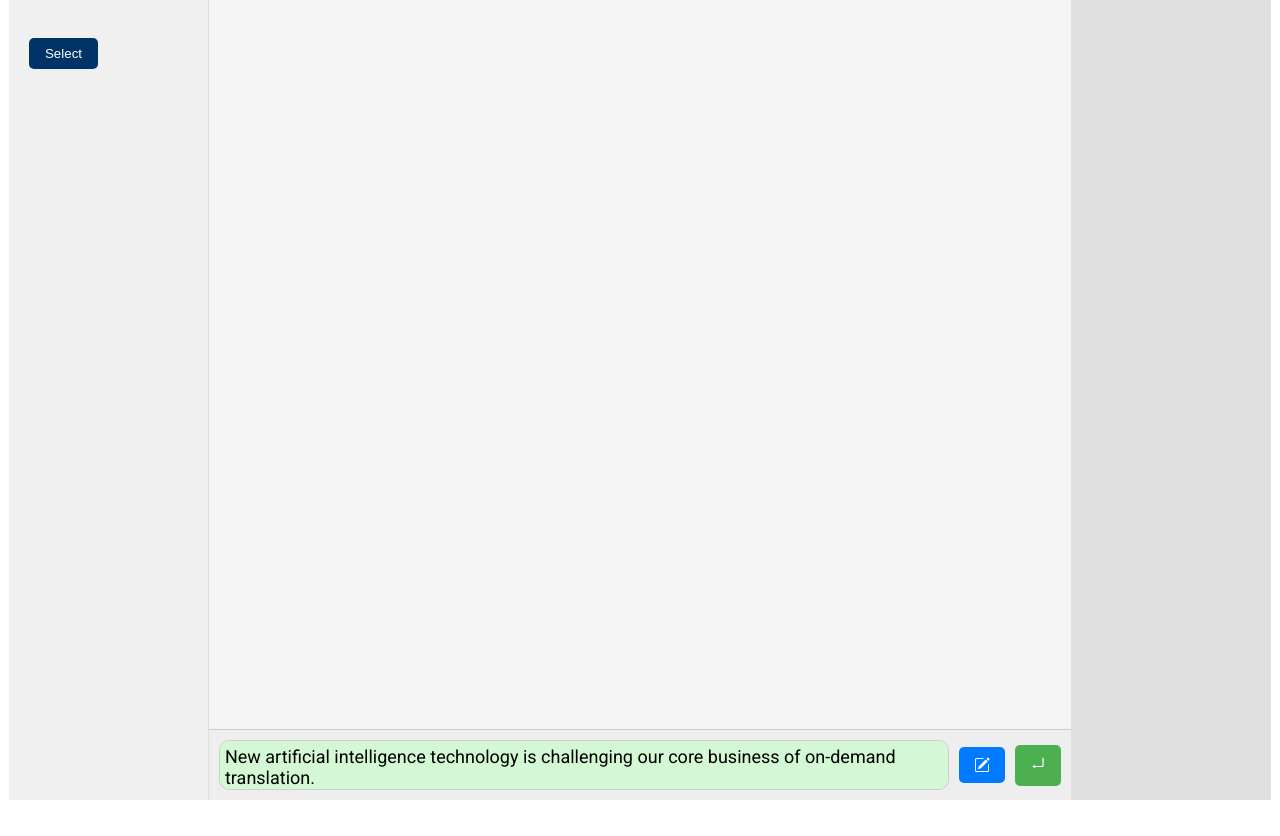
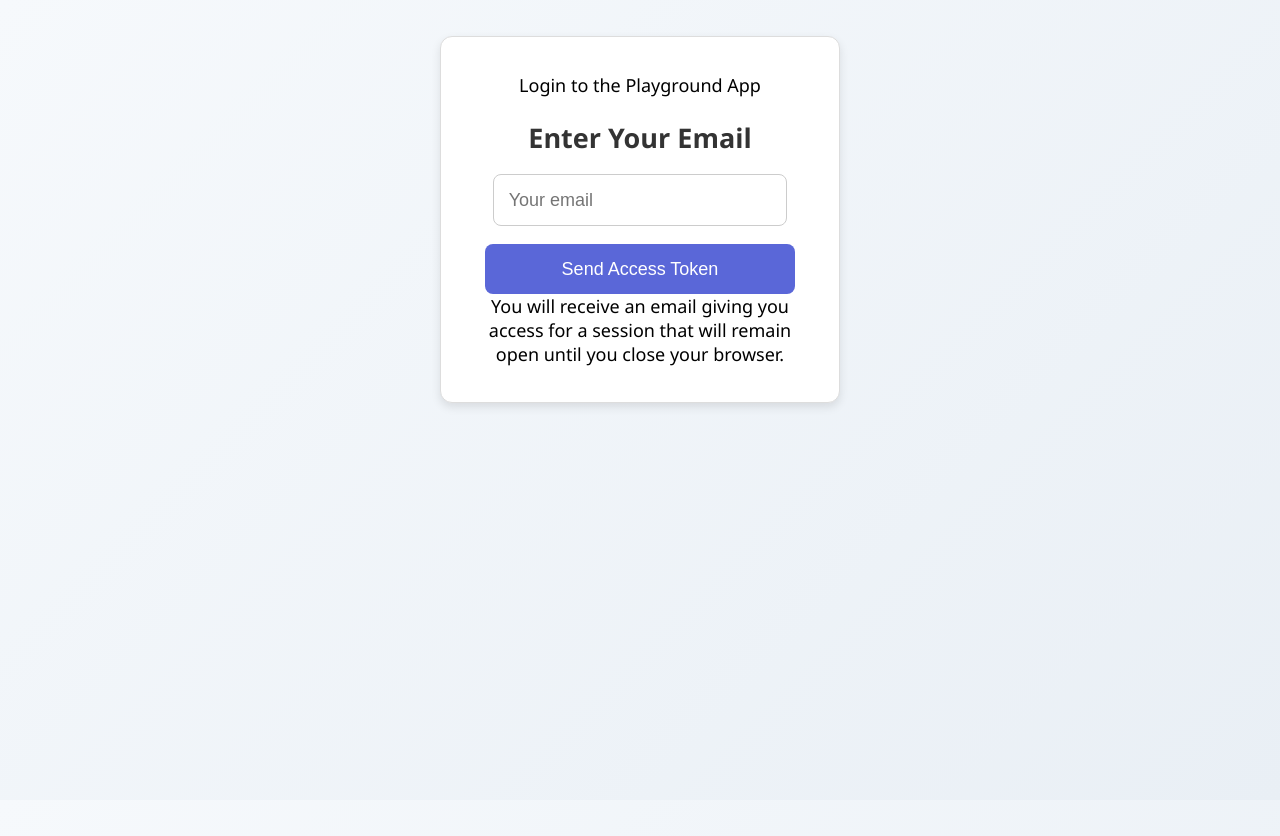
Before and after one commit to agile-athletes/ai-playground, a React (Create React App) app in the folder src/n8nprototype/frontend/: page / in a window 1280 px wide. Before the commit the page ends 800 px from the top, so only its background shows below. Built offline with nearby package versions, Linux system fonts and the light colour scheme.

Commit message:
Feat: email access control needs backend service

```diff
--- a/src/n8nprototype/frontend/src/App.js
+++ b/src/n8nprototype/frontend/src/App.js
@@ -1,12 +1,16 @@
 
-import React from 'react';
+import React, {useState} from 'react';
 import ChatWindow from './components/ChatWindow';
 import InputArea from './components/InputArea';
 import NavigationLeft from './components/NavigationLeft';
 import './App.css';
 import {useAppState} from "./components/UseAppState";
+import {EmailForm} from "./components/EmailForm";
+import {TokenForm} from "./components/TokenForm";
 
 function App() {
+    const [step, setStep] = useState('email'); // 'email', 'token', 'authenticated'
+    const [userEmail, setUserEmail] = useState('');
 
     const { messages, setMessages, sendMessage, workflows, handleSelectWorkflow } = useAppState();
 
@@ -17,9 +21,23 @@ function App() {
 
     const selectWorkflow = (selectedWorkflow) => {
         handleSelectWorkflow(selectedWorkflow)
-    }
+    };
+
+    const handleEmailSuccess = (email) => {
+        setUserEmail(email);
+        setStep('token');
+    };
+
+    const handleTokenVerified = () => {
+        setStep('authenticated');
+        // Redirect to the main app, load user data, etc.
+    };
 
     return (
+        <div>
+            {step === 'email' && <EmailForm onSuccess={handleEmailSuccess} />}
+            {step === 'token' && <TokenForm email={userEmail} onVerified={handleTokenVerified} />}
+            {step === 'authenticated' && (
             <div className="app-wrapper">
                 <NavigationLeft workflows={workflows} selectWorkflow={selectWorkflow}/>
                 <div className="main-content">
@@ -27,6 +45,7 @@ function App() {
                     <InputArea onSend={sendMessage} onNewChat={clearChat}/>
                 </div>
                 <div className="right-sidebar"></div>
+            </div>)}
         </div>
     );
 }
--- /dev/null
+++ b/src/n8nprototype/frontend/src/components/EmailForm.js
@@ -0,0 +1,51 @@
+import React, { useState } from 'react';
+import "./Forms.css"
+
+export function EmailForm({ onSuccess }) {
+    const [email, setEmail] = useState('');
+    const [error, setError] = useState('');
+    const [loading, setLoading] = useState(false);
+
+    const requestToken = async (e) => {
+        e.preventDefault();
+        setError('');
+        setLoading(true);
+
+        try {
+            const response = await fetch('/auth/request-token', {
+                method: 'POST',
+                headers: { 'Content-Type': 'application/json' },
+                body: JSON.stringify({ email }),
+            });
+            if (!response.ok) {
+                const errorData = await response.json();
+                throw new Error(errorData.message || 'Failed to request token');
+            }
+            // If successful, call onSuccess passing the email (to be reused during token verification)
+            onSuccess(email);
+        } catch (err) {
+            setError(err.message);
+        } finally {
+            setLoading(false);
+        }
+    };
+
+    return (
+        <form onSubmit={requestToken} className="form-container">
+            Login to the Playground App
+            <h2>Enter Your Email</h2>
+            <input
+                type="email"
+                placeholder="Your email"
+                value={email}
+                onChange={(e) => setEmail(e.target.value)}
+                required
+            />
+            <button type="submit" disabled={loading}>
+                {loading ? 'Sending...' : 'Send Access Token'}
+            </button>
+            {error && <p style={{ color: 'red' }}>{error}</p>}
+            You will receive an email giving you access for a session that will remain open until you close your browser.
+        </form>
+    );
+}
--- /dev/null
+++ b/src/n8nprototype/frontend/src/components/Forms.css
@@ -0,0 +1,61 @@
+/* Container styling for both forms */
+.form-container {
+    max-width: 400px;
+    margin: 2rem auto;
+    padding: 2rem;
+    background: #ffffff;
+    border: 1px solid #ddd;
+    border-radius: 12px;
+    box-shadow: 0 4px 10px rgba(0, 0, 0, 0.1);
+    text-align: center;
+    font-family: 'Segoe UI', Tahoma, Geneva, Verdana, sans-serif;
+}
+
+/* Header styling */
+.form-container h2 {
+    margin-bottom: 1rem;
+    font-size: 1.5rem;
+    color: #333;
+}
+
+/* Input field styling */
+.form-container input[type="email"],
+.form-container input[type="text"] {
+    width: 90%;
+    padding: 0.8rem;
+    margin-bottom: 1rem;
+    border: 1px solid #ccc;
+    border-radius: 8px;
+    font-size: 1rem;
+}
+
+/* Button styling */
+.form-container button {
+    width: 95%;
+    padding: 0.8rem;
+    background-color: #5a67d8;
+    border: none;
+    border-radius: 8px;
+    color: white;
+    font-size: 1rem;
+    cursor: pointer;
+    transition: background-color 0.3s ease;
+}
+
+/* Button hover state */
+.form-container button:hover {
+    background-color: #434190;
+}
+
+/* Error message styling */
+.form-container p {
+    color: red;
+    font-size: 0.9rem;
+}
+
+/* Fancy subtle background gradient for the body */
+body {
+    background: linear-gradient(135deg, #f6f9fc, #e9eff5);
+    margin: 0;
+    padding: 0;
+}
--- /dev/null
+++ b/src/n8nprototype/frontend/src/components/TokenForm.js
@@ -0,0 +1,51 @@
+import {useState} from "react";
+import "./Forms.css"
+
+export function TokenForm({ email, onVerified }) {
+    const [token, setToken] = useState('');
+    const [error, setError] = useState('');
+    const [loading, setLoading] = useState(false);
+
+    const verifyToken = async (e) => {
+        e.preventDefault();
+        setError('');
+        setLoading(true);
+
+        try {
+            const response = await fetch('/auth/verify-token', {
+                method: 'POST',
+                headers: { 'Content-Type': 'application/json' },
+                body: JSON.stringify({ email, token }),
+                credentials: 'include' // include cookies in the request
+            });
+            if (!response.ok) {
+                const errorData = await response.json();
+                throw new Error(errorData.message || 'Token verification failed');
+            }
+            // Token verified; backend should have set the secure session cookie.
+            onVerified();
+        } catch (err) {
+            setError(err.message);
+        } finally {
+            setLoading(false);
+        }
+    };
+
+    return (
+        <form onSubmit={verifyToken} className="form-container">
+            <h2>Enter the Token</h2>
+            <p>A token was sent to: <strong>{email}</strong></p>
+            <input
+                type="text"
+                placeholder="Enter token"
+                value={token}
+                onChange={(e) => setToken(e.target.value)}
+                required
+            />
+            <button type="submit" disabled={loading}>
+                {loading ? 'Verifying...' : 'Verify Token'}
+            </button>
+            {error && <p style={{ color: 'red' }}>{error}</p>}
+        </form>
+    );
+}
```
Lines whose indentation alone changed are shown as unchanged.
